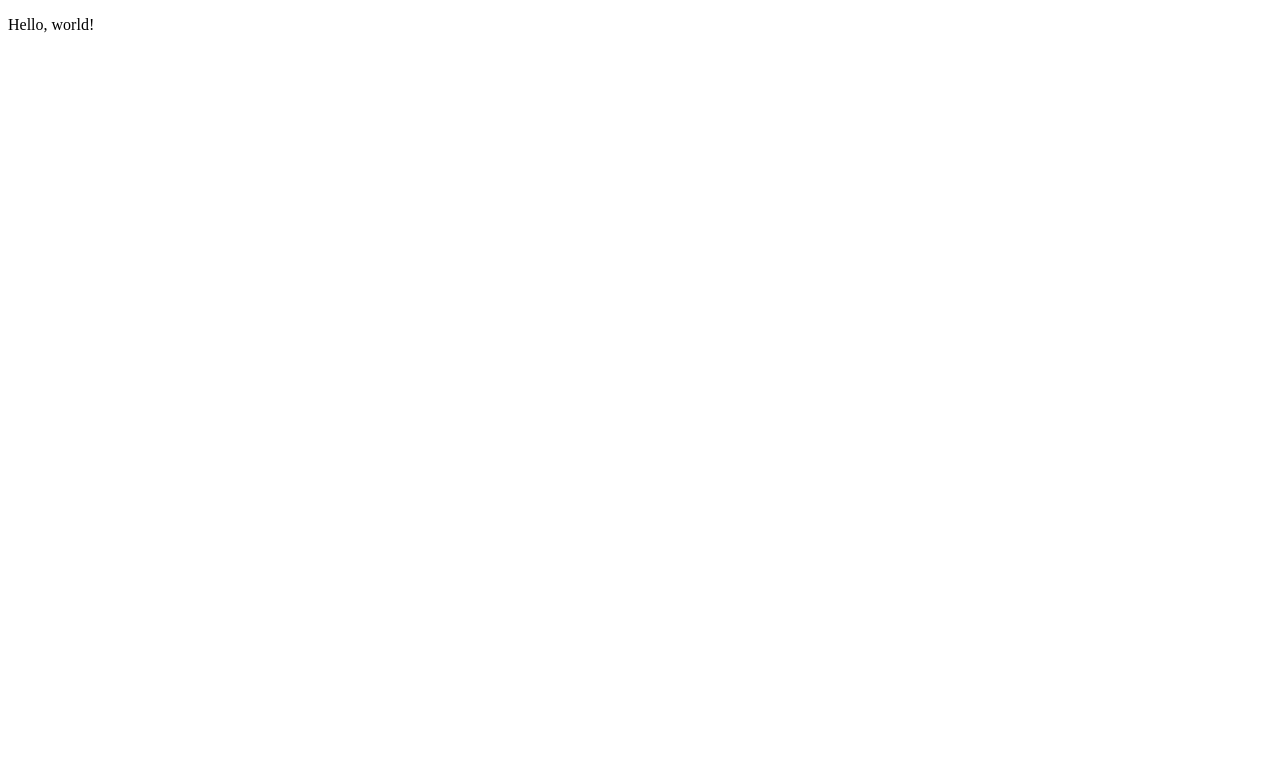
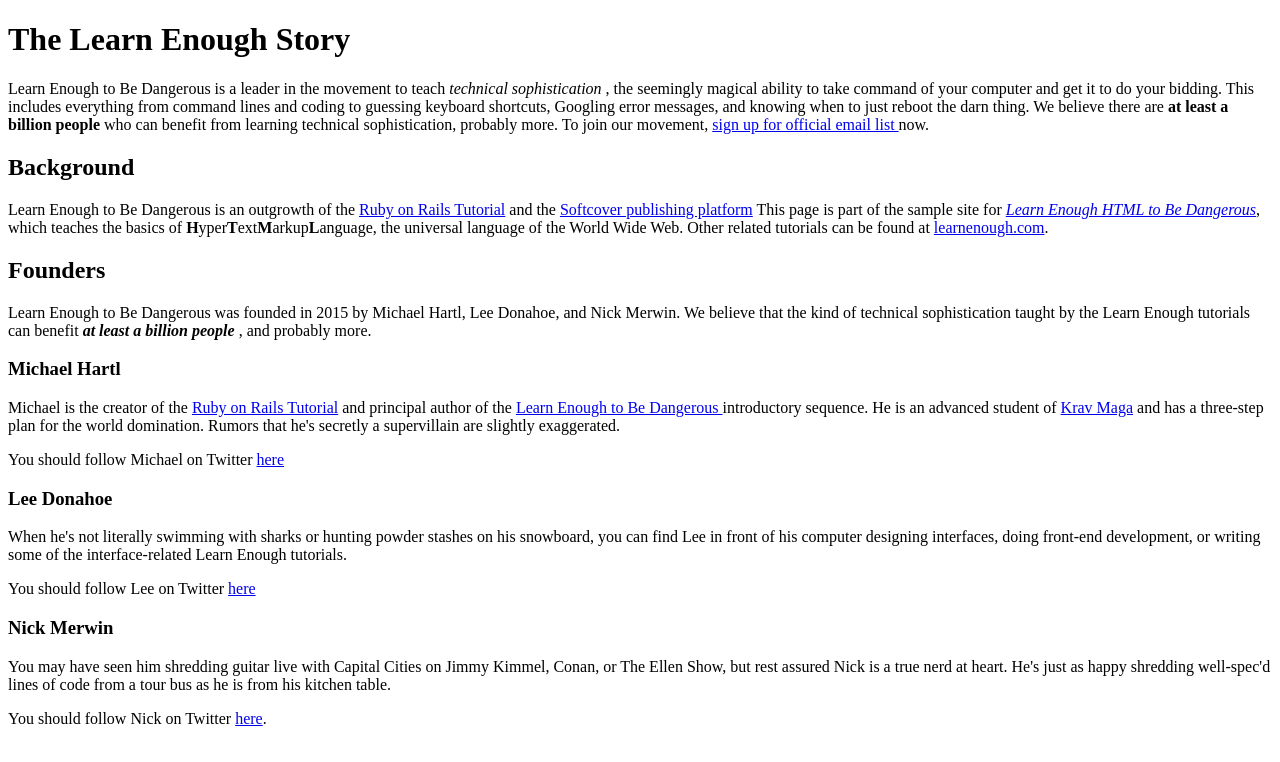
Before and after one commit to ZeinabE/sample_website, a plain HTML site: page index.html in a window 1280 px wide. Drawn offline with Linux system fonts and the light colour scheme.

Commit message:
Add content

```diff
--- a/index.html
+++ b/index.html
@@ -1,10 +1,49 @@
 <!DOCTYPE html>
 <html>
   <head>
-    <title> Page Title </title>
+    <title> Learn Enough to Be Dangerous </title>
     <meta charset="utf-8">
   </head>
   <body>
-    <p> Hello, world! </P>
+    <h1> The Learn Enough Story</h1>
+    <p> Learn Enough to Be Dangerous is a leader
+      in the movement to teach <em>technical sophistication </em>,
+      the seemingly magical ability to take command of your computer and
+      get it to do your bidding. This includes everything from
+      command lines and coding to guessing keyboard shortcuts, Googling
+      error messages, and knowing when to just reboot the darn thing.
+      We believe there are <strong>at least a billion people </strong> who can benefit from
+      learning technical sophistication, probably more. To join our movement,
+      <a href= "http://learnenough.com/email"> sign up for official email list </a> now.
+    </p>
+    <h2> Background </h2>
+    <p>
+      Learn Enough to Be Dangerous is an outgrowth of the <a href="http://railstutorial.org/">Ruby on Rails Tutorial</a> and the <a href="http://softcover.io/">Softcover publishing platform</a>
+      This page is part of the sample site for <a href="http://learnenough.com/html-tutorial" ><em> Learn Enough HTML to Be Dangerous</em></a>, which teaches the basics of <strong>H</strong>yper<strong>T</strong>ext<strong>M</strong>arkup<strong>L</strong>anguage, the universal language of the World Wide Web.
+      Other related tutorials can be found at <a href="http://learnenough.com/">learnenough.com</a>.
+    </p>
+    <h2> Founders </h2>
+    <p>
+      Learn Enough to Be Dangerous was founded in 2015 by Michael Hartl, Lee Donahoe, and Nick Merwin. We believe that the kind of technical sophistication taught by the Learn Enough tutorials can benefit <strong> <em> at least a billion people</strong> </em>, and probably more.
+    <h3> Michael Hartl </h3>
+    <p>
+      Michael is the creator of the <a href="http://railstutorial.org/" >Ruby on Rails Tutorial</a> and principal author of the <a href="http://learnenough.com/"> Learn Enough to Be Dangerous </a> introductory sequence. He is an advanced student of <a href="http://kravmaga.com/">Krav Maga</a> and has a three-step plan for the world domination. Rumors that he's secretly a supervillain are slightly exaggerated.
+    </p>
+    <p> You should follow Michael on Twitter <a target="_blank" href="http://twitter.com/mhartl">here</a>
+    </p>
+    <h3> Lee Donahoe </h3>
+    <p>
+      When he's not literally swimming with sharks or hunting powder stashes on his snowboard, you can find Lee in front of his computer designing interfaces, doing front-end development, or writing some of the interface-related Learn Enough tutorials.
+    </p>
+    <p>
+      You should follow Lee on Twitter <a href="https://twitter.com/leedonahoe" target="_blank">here</a>
+    </p>
+    <h3> Nick Merwin </h3>
+    <p>
+      You may have seen him shredding guitar live with Capital Cities on Jimmy Kimmel, Conan, or The Ellen Show, but rest assured Nick is a true nerd at heart. He's just as happy shredding well-spec'd lines of code from a tour bus as he is from his kitchen table.
+    </p>
+    <p>
+      You should follow Nick on Twitter <a target="_blank" href="https://twitter.com/nickmerwin">here</a>.
+    </p>
 </body>
 </html>
```
